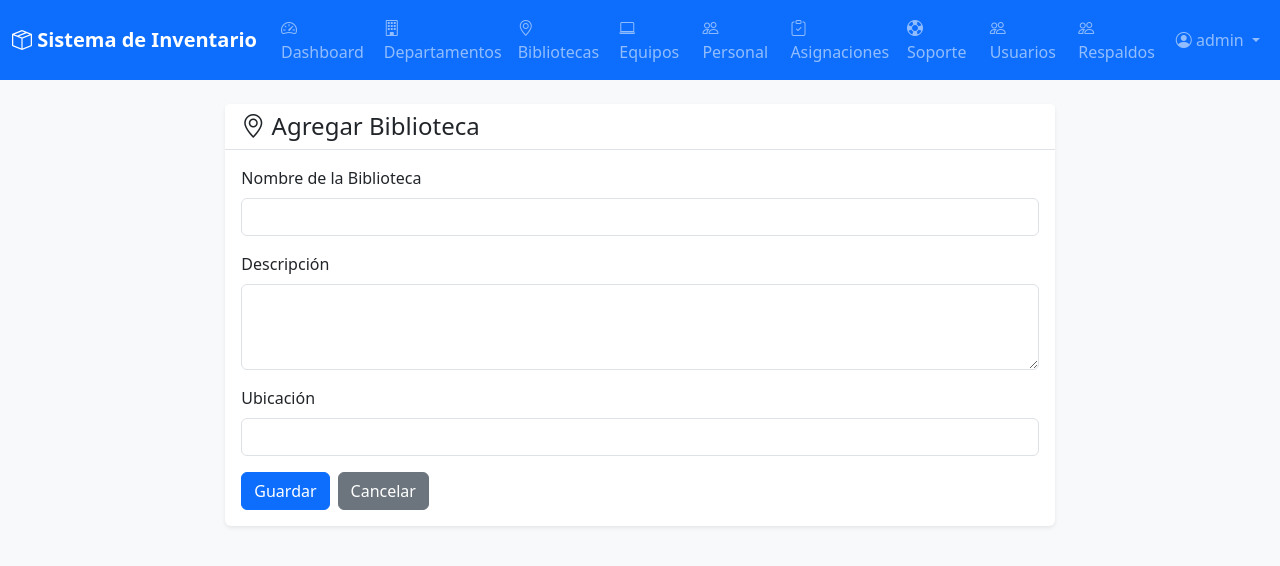
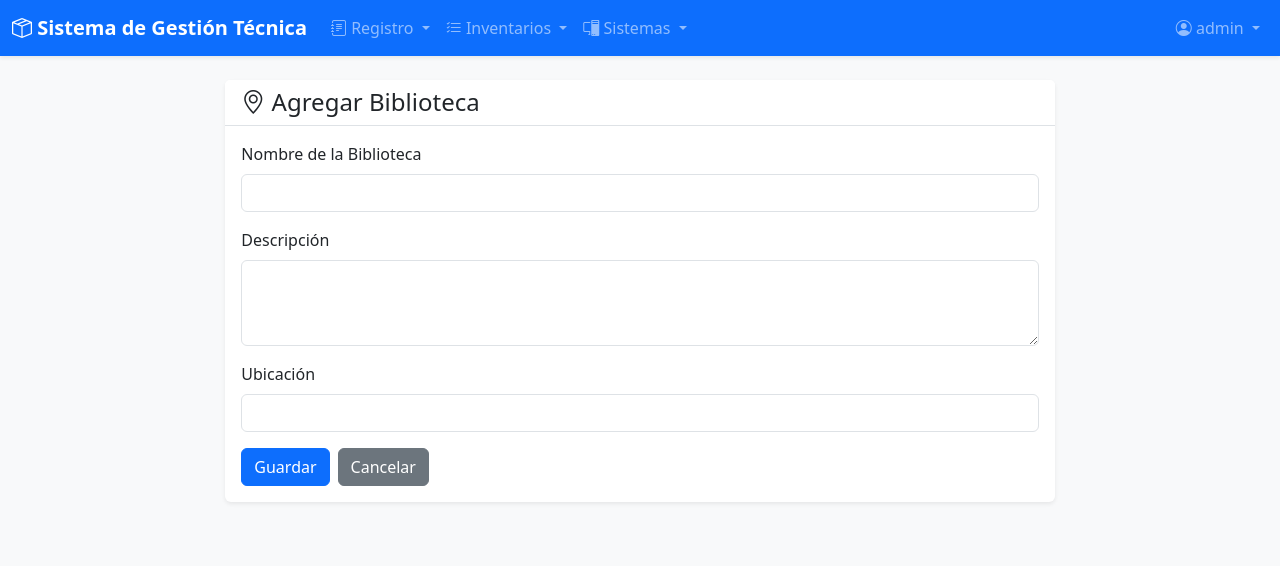
Before and after one commit to depinfula/INVENTARIO-main, a Flask app: page /areas/add in a window 1280 px wide. Shown: the top 566 px of the page. Run offline with Flask 3, Linux system fonts and the light colour scheme; a user stored in the database is signed in; some libraries are stand-ins or nearby versions.

Commit message:
mejoras interface

```diff
--- a/static/style.css
+++ b/static/style.css
@@ -61,3 +61,11 @@ body {
         font-size: 0.75rem;
     }
 }
+
+/* Dropdown hover support for larger screens */
+@media all and (min-width: 992px) {
+    .navbar .dropdown-hover:hover .dropdown-menu {
+        display: block;
+        margin-top: 0;
+    }
+}
--- a/templates/base.html
+++ b/templates/base.html
@@ -12,73 +12,76 @@
 
 <body>
     {% if current_user.is_authenticated %}
-    <nav class="navbar navbar-expand-lg navbar-dark bg-primary">
+    <nav class="navbar navbar-expand-lg navbar-dark bg-primary shadow-sm">
         <div class="container-fluid">
             <a class="navbar-brand" href="{{ url_for('dashboard') }}">
-                <i class="bi bi-box-seam"></i> Sistema de Inventario
+                <i class="bi bi-box-seam"></i> Sistema de Gestión Técnica
             </a>
             <button class="navbar-toggler" type="button" data-bs-toggle="collapse" data-bs-target="#navbarNav">
                 <span class="navbar-toggler-icon"></span>
             </button>
+
             <div class="collapse navbar-collapse" id="navbarNav">
                 <ul class="navbar-nav me-auto">
-                    <li class="nav-item">
-                        <a class="nav-link" href="{{ url_for('dashboard') }}">
-                            <i class="bi bi-speedometer2"></i> Dashboard
+                    <li class="nav-item dropdown">
+                        <a class="nav-link dropdown-toggle" href="#" id="registroDropdown" role="button"
+                            data-bs-toggle="dropdown" aria-expanded="false">
+                            <i class="bi bi-journal-text"></i> Registro
                         </a>
-                    </li>
-                    <li class="nav-item">
-                        <a class="nav-link" href="{{ url_for('departments') }}">
-                            <i class="bi bi-building"></i> Departamentos
-                        </a>
-                    </li>
-                    <li class="nav-item">
-                        <a class="nav-link" href="{{ url_for('areas') }}">
-                            <i class="bi bi-geo-alt"></i> Bibliotecas
-                        </a>
-                    </li>
-                    <li class="nav-item">
-                        <a class="nav-link" href="{{ url_for('equipment') }}">
-                            <i class="bi bi-laptop"></i> Equipos
-                        </a>
-                    </li>
-                    <li class="nav-item">
-                        <a class="nav-link" href="{{ url_for('personnel') }}">
-                            <i class="bi bi-people"></i> Personal
-                        </a>
+                        <ul class="dropdown-menu" aria-labelledby="registroDropdown">
+                            <li><a class="dropdown-item" href="{{ url_for('areas') }}"><i class="bi bi-geo-alt"></i>
+                                    Bibliotecas</a></li>
+                            <li><a class="dropdown-item" href="{{ url_for('departments') }}"><i
+                                        class="bi bi-building"></i> Departamentos</a></li>
+                            <li><a class="dropdown-item" href="{{ url_for('personnel') }}"><i class="bi bi-people"></i>
+                                    Personal</a></li>
+                        </ul>
                     </li>
 
-                    <li class="nav-item">
-                        <a class="nav-link" href="{{ url_for('assignments') }}">
-                            <i class="bi bi-clipboard-check"></i> Asignaciones
+                    <li class="nav-item dropdown">
+                        <a class="nav-link dropdown-toggle" href="#" id="inventarioDropdown" role="button"
+                            data-bs-toggle="dropdown" aria-expanded="false">
+                            <i class="bi bi-list-check"></i> Inventarios
                         </a>
+                        <ul class="dropdown-menu" aria-labelledby="inventarioDropdown">
+                            <li><a class="dropdown-item" href="{{ url_for('equipment') }}"><i class="bi bi-laptop"></i>
+                                    Equipos</a></li>
+                            <li><a class="dropdown-item" href="{{ url_for('assignments') }}"><i
+                                        class="bi bi-clipboard-check"></i> Asignaciones</a></li>
+                        </ul>
                     </li>
-                    <li class="nav-item">
-                        <a class="nav-link" href="{{ url_for('tickets') }}">
-                            <i class="bi bi-life-preserver"></i> Soporte
+
+                    <li class="nav-item dropdown">
+                        <a class="nav-link dropdown-toggle" href="#" id="sistemasDropdown" role="button"
+                            data-bs-toggle="dropdown" aria-expanded="false">
+                            <i class="bi bi-pc-display"></i> Sistemas
                         </a>
-                    </li>
-                    <li class="nav-item">
-                        <a class="nav-link" href="{{ url_for('users') }}">
-                            <i class="bi bi-people"></i> Usuarios
-                        </a>
-                    </li>
-                    <li class="nav-item">
-                        <a class="nav-link" href="{{ url_for('backup') }}">
-                            <i class="bi bi-people"></i> Respaldos
-                        </a>
+                        <ul class="dropdown-menu" aria-labelledby="sistemasDropdown">
+                            <li><a class="dropdown-item" href="{{ url_for('tickets') }}"><i
+                                        class="bi bi-life-preserver"></i> Soporte</a></li>
+                            <li><a class="dropdown-item" href="{{ url_for('users') }}"><i class="bi bi-people"></i>
+                                    Usuarios</a></li>
+                            <li>
+                                <hr class="dropdown-divider">
+                            </li>
+                            <li><a class="dropdown-item" href="{{ url_for('backup') }}"><i
+                                        class="bi bi-database-down"></i> Respaldos</a></li>
+                        </ul>
                     </li>
                 </ul>
+
                 <ul class="navbar-nav">
                     <li class="nav-item dropdown">
-                        <a class="nav-link dropdown-toggle" href="#" id="navbarDropdown" role="button"
+                        <a class="nav-link dropdown-toggle" href="#" id="userDropdown" role="button"
                             data-bs-toggle="dropdown">
                             <i class="bi bi-person-circle"></i> {{ current_user.username }}
                         </a>
                         <ul class="dropdown-menu dropdown-menu-end">
-                            <li><a class="dropdown-item" href="{{ url_for('logout') }}">
+                            <li>
+                                <a class="dropdown-item text-danger" href="{{ url_for('logout') }}">
                                     <i class="bi bi-box-arrow-right"></i> Cerrar Sesión
-                                </a></li>
+                                </a>
+                            </li>
                         </ul>
                     </li>
                 </ul>
@@ -94,7 +97,7 @@
         <div class="alert alert-{{ 'danger' if category == 'error' else category }} alert-dismissible fade show"
             role="alert">
             {{ message }}
-            <button type="button" class="btn-close" data-bs-dismiss="alert"></button>
+            <button type="button" class="btn-close" data-bs-dismiss="alert" aria-label="Close"></button>
         </div>
         {% endfor %}
         {% endif %}
```
Also changed, not shown: templates/login.html (+5 -5 lines), static/imagen/soporte-tecnico.png (added).
